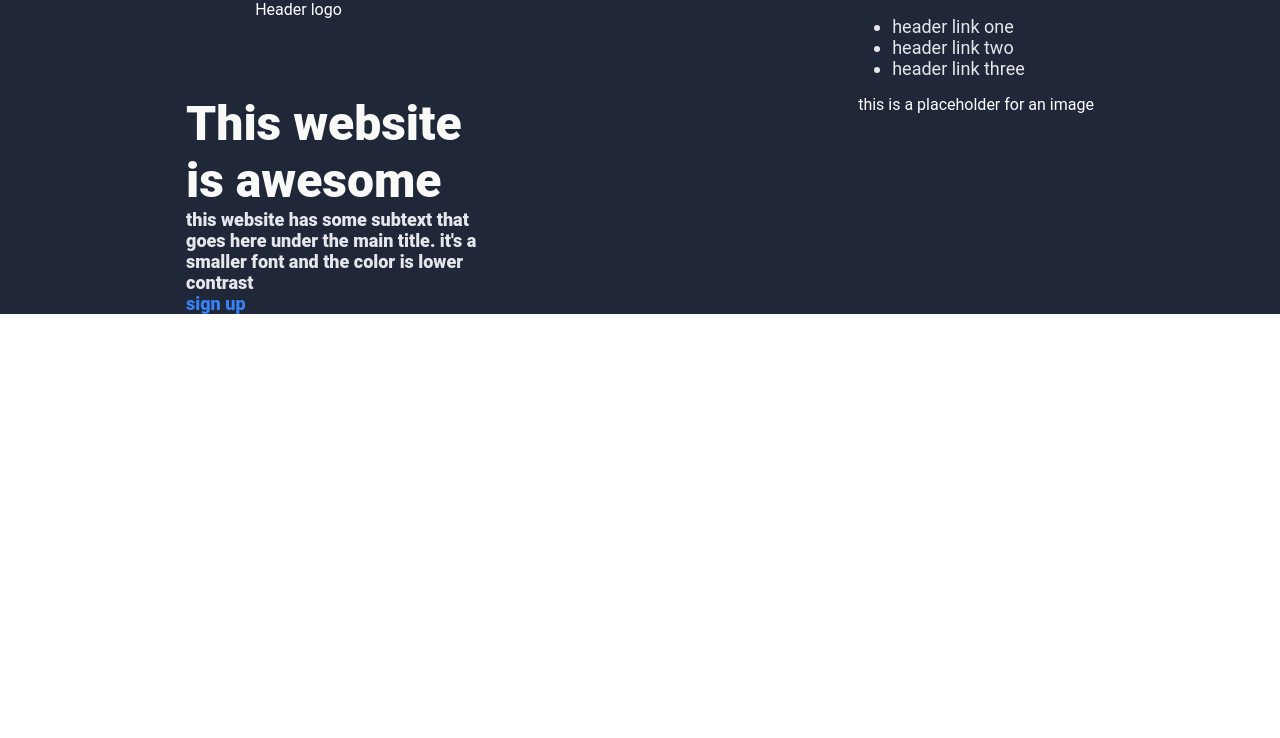
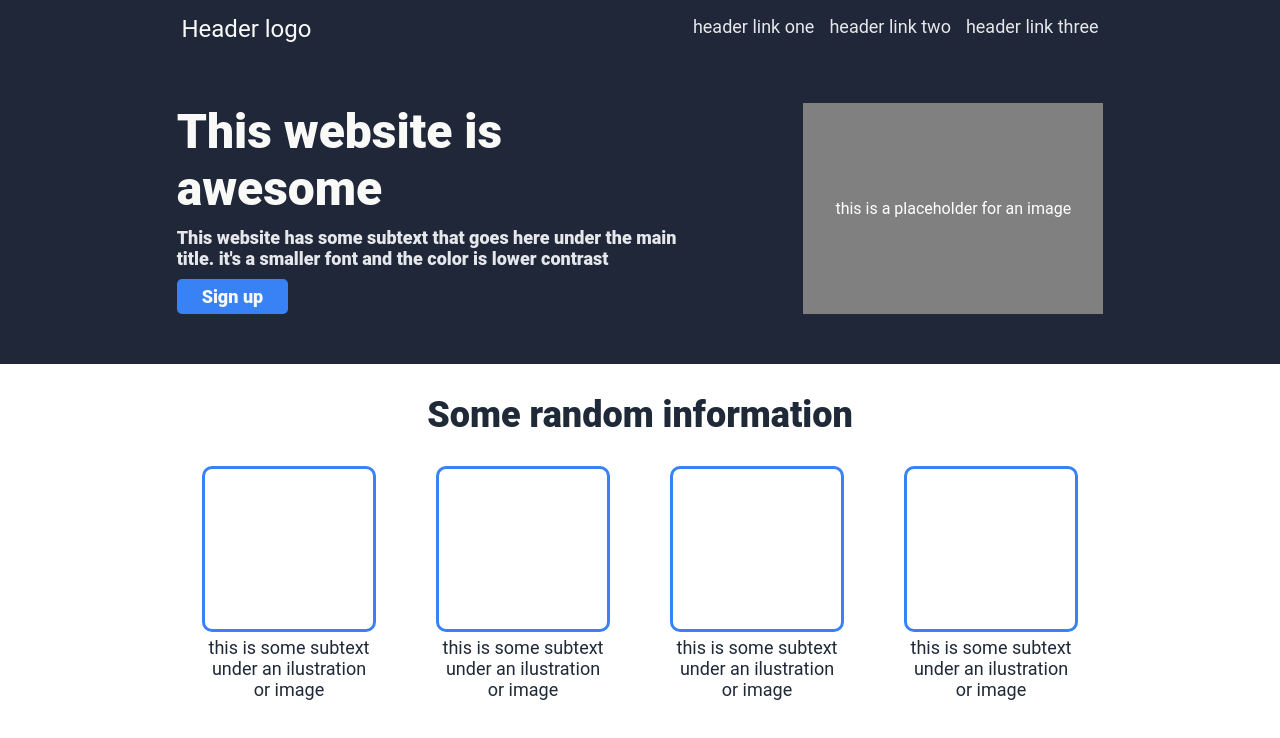
Before and after one commit to HMS-Perseus/Project-Landing-Page, a plain HTML site: page index.html in a window 1280 px wide. Drawn offline with Linux system fonts and the light colour scheme.

Commit message:
Finish te construction and stylization of the header, hero and card sections

```diff
--- a/index.html
+++ b/index.html
@@ -18,10 +18,30 @@
     <main-body>
         <div class="intro">
             <div class="title">This website is awesome
-                <div class="subtext">this website has some subtext that goes here under the main title. it's a smaller font and the color is lower contrast</div>
-                <div class="button">sign up</div>
+                <div class="secondary-text">This website has some subtext that goes here under the main title. it's a smaller font and the color is lower contrast</div>
+                <div class="button">Sign up</div>
             </div>
             <div class="image">this is a placeholder for an image</div>
+        </div>
+        <div class="information">Some random information
+            <div class="container">
+                <div class="tarjeta">
+                    <div class="square"></div>
+                    <div class="subtext">this is some subtext under an ilustration or image</div>
+                </div>
+                <div class="tarjeta">
+                    <div class="square"></div>
+                    <div class="subtext">this is some subtext under an ilustration or image</div>
+                </div>
+                <div class="tarjeta">
+                    <div class="square"></div>
+                    <div class="subtext">this is some subtext under an ilustration or image</div>
+                </div>
+                <div class="tarjeta">
+                    <div class="square"></div>
+                    <div class="subtext">this is some subtext under an ilustration or image</div>
+                </div>
+            </div>
         </div>
     </main-body>
 
--- a/styles.css
+++ b/styles.css
@@ -12,7 +12,13 @@ header,
     background-color: #1f2739;
     color: white;
     display: flex;
-    justify-content: space-around;
+    justify-content: space-evenly;
+    padding-bottom: 50px;
+}
+
+header{
+    align-items: center;
+    gap: 200px;
 }
 
 .title{
@@ -22,16 +28,88 @@ header,
     font-size: 48px;
     color: #f9faf8;
     font-weight: 900;
+    width: 400px;
+    gap: 10px;
 }
 
 li,
-.subtext{
+.secondary-text{
     color: #e5e7eb;
     font-size: 18px;
 }
 
+.secondary-text{
+    width: 500px;
+}
+
 .button{
-    color: #3882f6;
+    background-color: #3882f6;
     font-weight: 0;
     font-size: 18px;
+    width: max-content;
+    display: flex;
+    justify-content: center;
+    align-items: center;
+    padding: 7px 25px;
+    border-radius: 5px ;
 }
+
+.logo {
+    font-size: 24px;
+    color: #f9faf8;
+    padding: 5px 0 0 0;
+}
+
+.image {
+    background-color: grey;
+    width: 300px;
+    height: auto;
+    display: flex;
+    align-items: center;
+    justify-content: center;
+}
+
+ul {
+    display: flex;
+    list-style: none;
+    gap: 15px;
+    justify-content: center;
+    padding: 0;
+}
+
+.intro {
+    gap: 50px;
+}
+
+.information {
+    display: flex;
+    flex-direction: column;
+    font-size: 36px;
+    color: #1f2937;
+    font-weight: 900;
+    align-items: center;
+    padding: 30px;
+    gap: 30px;
+}
+
+.subtext {
+    font-weight: normal;
+    font-size: 18px;
+    margin-top: 5px;
+}
+
+.square {
+    border: 3px solid #3882f6;
+    border-radius: 10px;
+    padding: 80px;
+}
+
+.container {
+    display: flex;
+    gap: 60px;
+}
+
+.tarjeta {
+    width: 174px;
+    text-align: center;
+}
```
